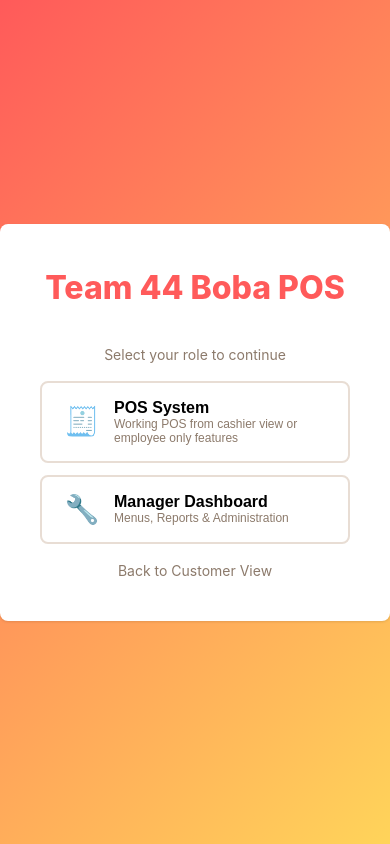
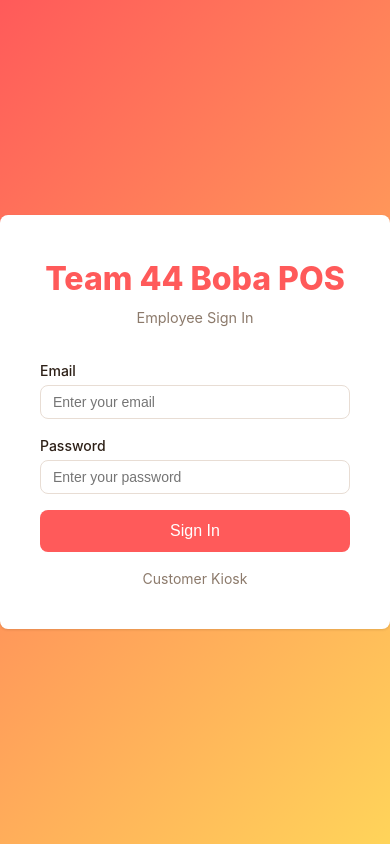
Before and after one commit to CSCE-331-Spring-2026-900-908/team44-project3, a SvelteKit app in the folder src/main/webui/: page /login in a window 390 px wide. Built offline with nearby package versions, Linux system fonts and the light colour scheme.

Commit message:
fix: switch cashier customer lookup from phone to email, simplify login to single form with role-based routing, add manager-cashier navigation between views, clean up dead code on landing page

```diff
--- a/src/main/webui/src/routes/login/+page.svelte
+++ b/src/main/webui/src/routes/login/+page.svelte
@@ -3,9 +3,6 @@
     import { resolve } from '$app/paths';
     import { authenticate, getCurrentUser } from '$lib/api';
     import { isManager, restoreSession } from '$lib/stores/auth.svelte';
-
-    type Step = 'select' | 'employee' | 'manager';
-    let step = $state<Step>('select');
 
     let email = $state('');
     let password = $state('');
@@ -42,27 +39,13 @@
                 error = 'Invalid email or password.';
                 return;
             }
-            if (step === 'manager') {
-                if (!isManager()) {
-                    error = 'This account does not have manager access.';
-                    return;
-                }
-                await goto(resolve('/manager'));
-            } else {
-                await goto(resolve('/cashier'));
-            }
+            const dest = isManager() ? '/manager' : '/cashier';
+            await goto(resolve(dest));
         } catch {
             error = 'Login failed. Please try again.';
         } finally {
             loading = false;
         }
-    }
-
-    function back() {
-        step = 'select';
-        email = '';
-        password = '';
-        error = '';
     }
 </script>
 
@@ -70,30 +53,10 @@
     <div class="login-card card">
         <div class="login-header">
             <h1>Team 44 Boba POS</h1>
+            <p class="login-subtitle">Employee Sign In</p>
         </div>
 
-        {#if step === 'select'}
-            <div class="role-select">
-                <p class="role-label">Select your role to continue</p>
-                <button class="role-btn employee" onclick={() => { step = 'employee'; }}>
-                    <span class="role-icon">&#x1F9FE;</span>
-                    <span class="role-name">POS System</span>
-                    <span class="role-desc">Working POS from cashier view or employee only features</span>
-                </button>
-                <button class="role-btn manager" onclick={() => { step = 'manager'; }}>
-                    <span class="role-icon">&#x1F527;</span>
-                    <span class="role-name">Manager Dashboard</span>
-                    <span class="role-desc">Menus, Reports & Administration</span>
-                </button>
-            </div>
-
-            <a href={resolve('/')} class="back-link">Back to Customer View</a>
-        {:else}
         <form onsubmit={handleLogin}>
-                <p class="role-context">
-                    Signing in as <strong>{step === 'manager' ? 'Manager' : 'Employee'}</strong>
-                </p>
-
             <div class="form-group">
                 <label for="email">Email</label>
                 <input
@@ -125,12 +88,9 @@
             <button type="submit" class="btn-primary btn-full btn-lg" disabled={loading}>
                 {loading ? 'Signing in...' : 'Sign In'}
             </button>
+        </form>
 
-                <button type="button" class="btn-ghost btn-full" onclick={back}>
-                    Back
-                </button>
-            </form>
-        {/if}
+        <a href={resolve('/')} class="back-link">Customer Kiosk</a>
     </div>
 </div>
 
@@ -160,61 +120,10 @@
         color: var(--color-primary);
     }
 
-    .role-select {
-        display: flex;
-        flex-direction: column;
-        gap: 0.75rem;
-    }
-
-    .role-label {
-        text-align: center;
+    .login-subtitle {
+        font-size: 0.9rem;
         color: var(--color-text-muted);
-        font-size: 0.875rem;
-        margin-bottom: 0.25rem;
-    }
-
-    .role-btn {
-        display: grid;
-        grid-template-columns: 2.5rem 1fr;
-        grid-template-rows: auto auto;
-        align-items: center;
-        gap: 0 0.75rem;
-        padding: 1rem 1.25rem;
-        border-radius: var(--radius);
-        border: 2px solid var(--color-border);
-        background: var(--color-surface);
-        text-align: left;
-        cursor: pointer;
-        transition: border-color 0.15s, box-shadow 0.15s;
-    }
-
-    .role-btn:hover {
-        box-shadow: var(--shadow);
-    }
-
-    .role-btn.employee:hover { border-color: #2196f3; }
-    .role-btn.manager:hover { border-color: var(--color-primary); }
-
-    .role-icon {
-        grid-row: span 2;
-        font-size: 1.75rem;
-        text-align: center;
-    }
-
-    .role-name {
-        font-weight: 700;
-        font-size: 1rem;
-    }
-
-    .role-desc {
-        font-size: 0.75rem;
-        color: var(--color-text-muted);
-    }
-
-    .role-context {
-        font-size: 0.875rem;
-        color: var(--color-text-muted);
-        margin-bottom: 0.5rem;
+        margin-top: 0.25rem;
     }
 
     form {
```
Also changed, not shown: src/main/webui/src/routes/+page.svelte (+2 -24 lines), src/main/webui/src/routes/manager/+layout.svelte (+25 -0 lines). Lines whose indentation alone changed are shown as unchanged.
